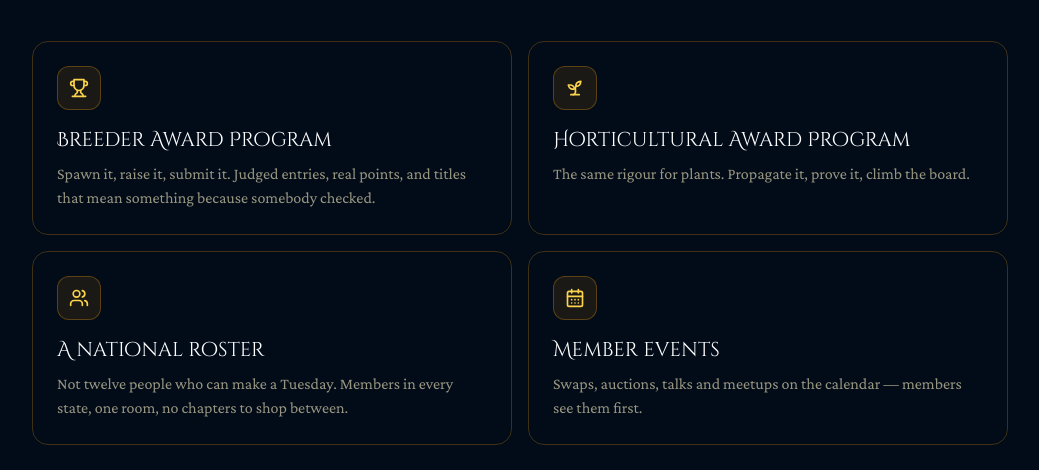
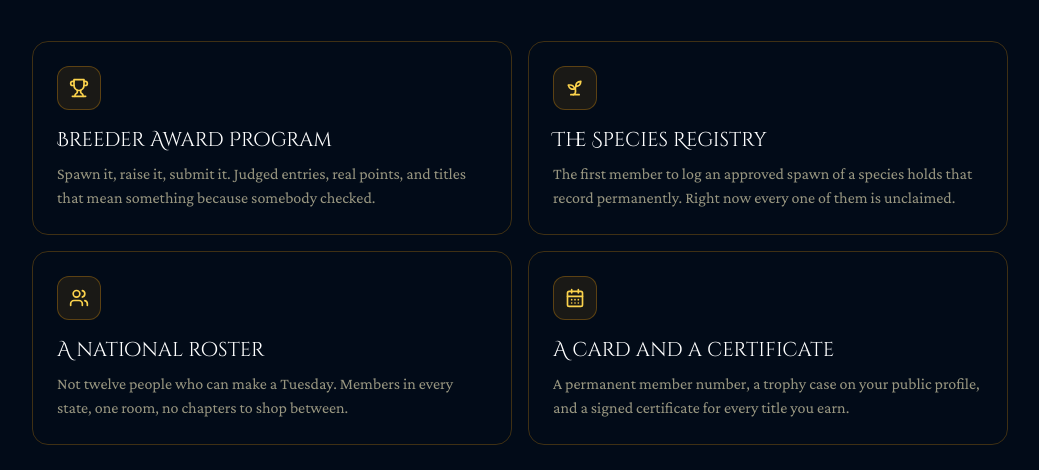
Before and after one commit to Blixx23/underground-aquarium, a Next.js app: page /society in a window 1280 px wide. Shown: the part 1000-1470 px from the top of the page, without its empty margins (120-1159 px from the left). Built offline with nearby package versions, Linux system fonts and the light colour scheme; no server answers; the database is empty.

Commit message:
Stop advertising a programme that may never exist

```diff
--- a/src/app/society/page.tsx
+++ b/src/app/society/page.tsx
@@ -29,7 +29,7 @@ export const revalidate = 300;
 export const metadata: Metadata = {
   title: `${SOCIETY_NAME} — join the national aquarium society`,
   description:
-    "One aquarium society, nationwide, open to anyone who keeps fish. Breeder and plant award programs, member events, and a community that takes the hobby seriously.",
+    "One aquarium society, nationwide, open to anyone who keeps fish. A judged breeder award program, a permanent species registry, and recognition that somebody actually verified.",
 };
 
 const money = (cents: number) => `$${(cents / 100).toFixed(2)}`;
@@ -42,8 +42,8 @@ const PERKS = [
   },
   {
     Icon: Sprout,
-    title: "Horticultural Award Program",
-    body: "The same rigour for plants. Propagate it, prove it, climb the board.",
+    title: "The Species Registry",
+    body: "The first member to log an approved spawn of a species holds that record permanently. Right now every one of them is unclaimed.",
   },
   {
     Icon: Users,
@@ -52,8 +52,8 @@ const PERKS = [
   },
   {
     Icon: CalendarDays,
-    title: "Member events",
-    body: "Swaps, auctions, talks and meetups on the calendar — members see them first.",
+    title: "A card and a certificate",
+    body: "A permanent member number, a trophy case on your public profile, and a signed certificate for every title you earn.",
   },
 ];
 
```
Also changed, not shown: 1 other file (tests, documents, lock files or other folders).
